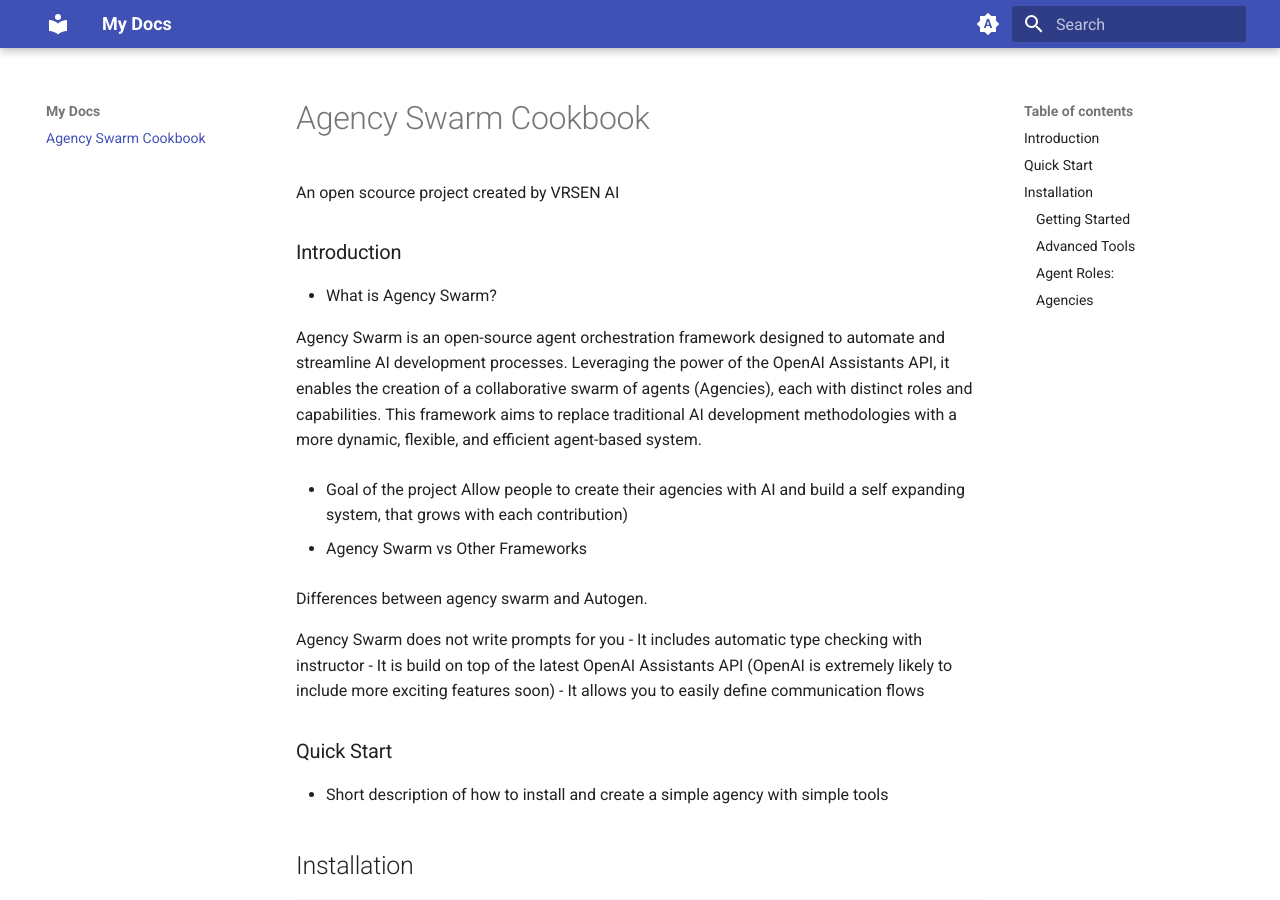
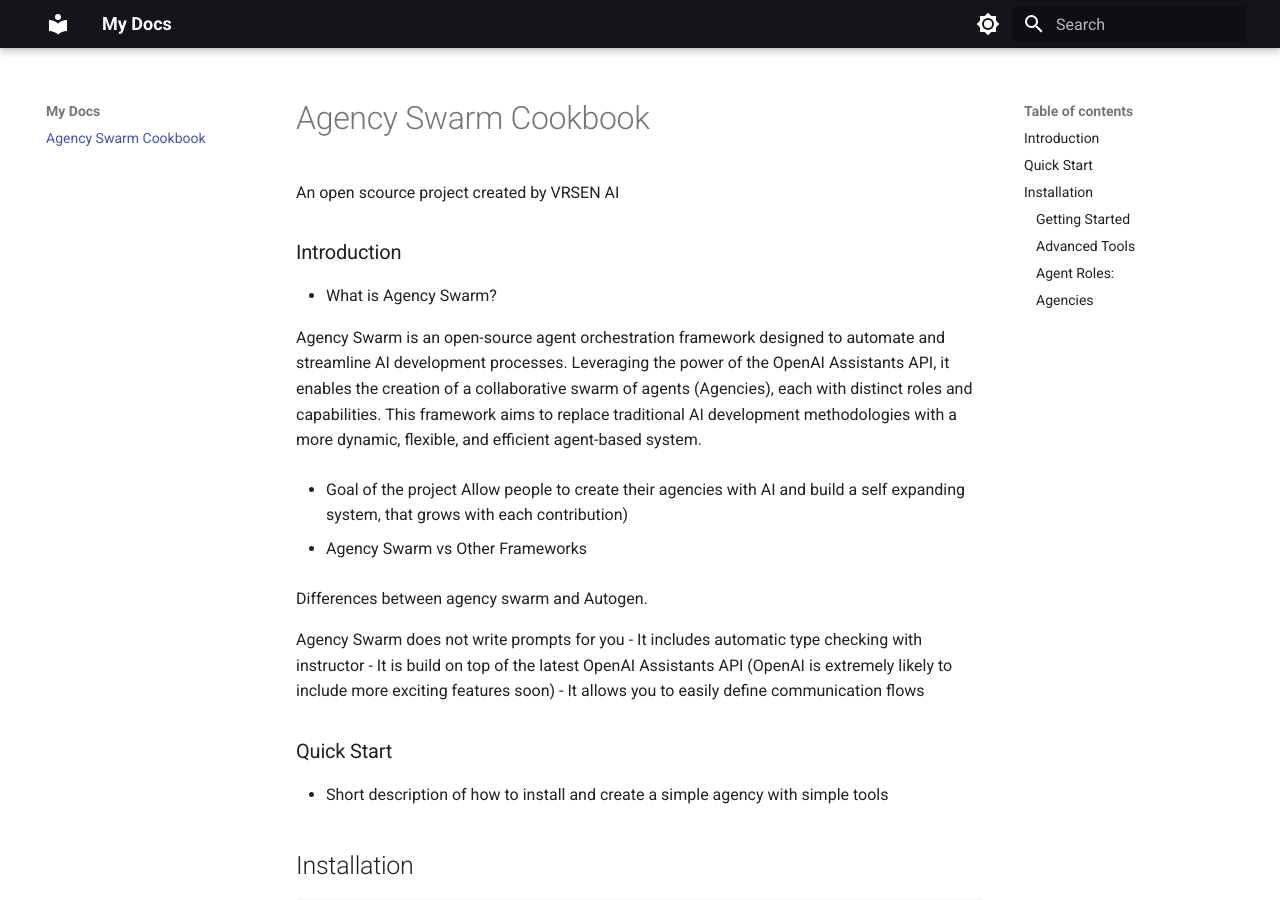
Before and after one commit to vegansquirrel/Agency-swarm-website, an MkDocs documentation site: the page built from docs/index.md, in a window 1280 px wide and 900 px high. Built offline with MkDocs 1.6.1 and Material for MkDocs 9.7.7, drawn with Linux system fonts in a browser that asks for light colours.

Commit message:
footer
footer and

```diff
--- a/mkdocs.yml
+++ b/mkdocs.yml
@@ -1,17 +1,17 @@
 site_name: My Docs
 theme:
+  features:
+    - search.suggest
+    - search.highlight
+    - search.share
+    - navigation.footer
   name: material
   palette:
-
-    # Palette toggle for automatic mode
-    - media: "(prefers-color-scheme)"
-      toggle:
-        icon: material/brightness-auto
-        name: Switch to light mode
 
     # Palette toggle for light mode
     - media: "(prefers-color-scheme: light)"
       scheme: default
+      primary: black
       toggle:
         icon: material/brightness-7
         name: Switch to dark mode
```
